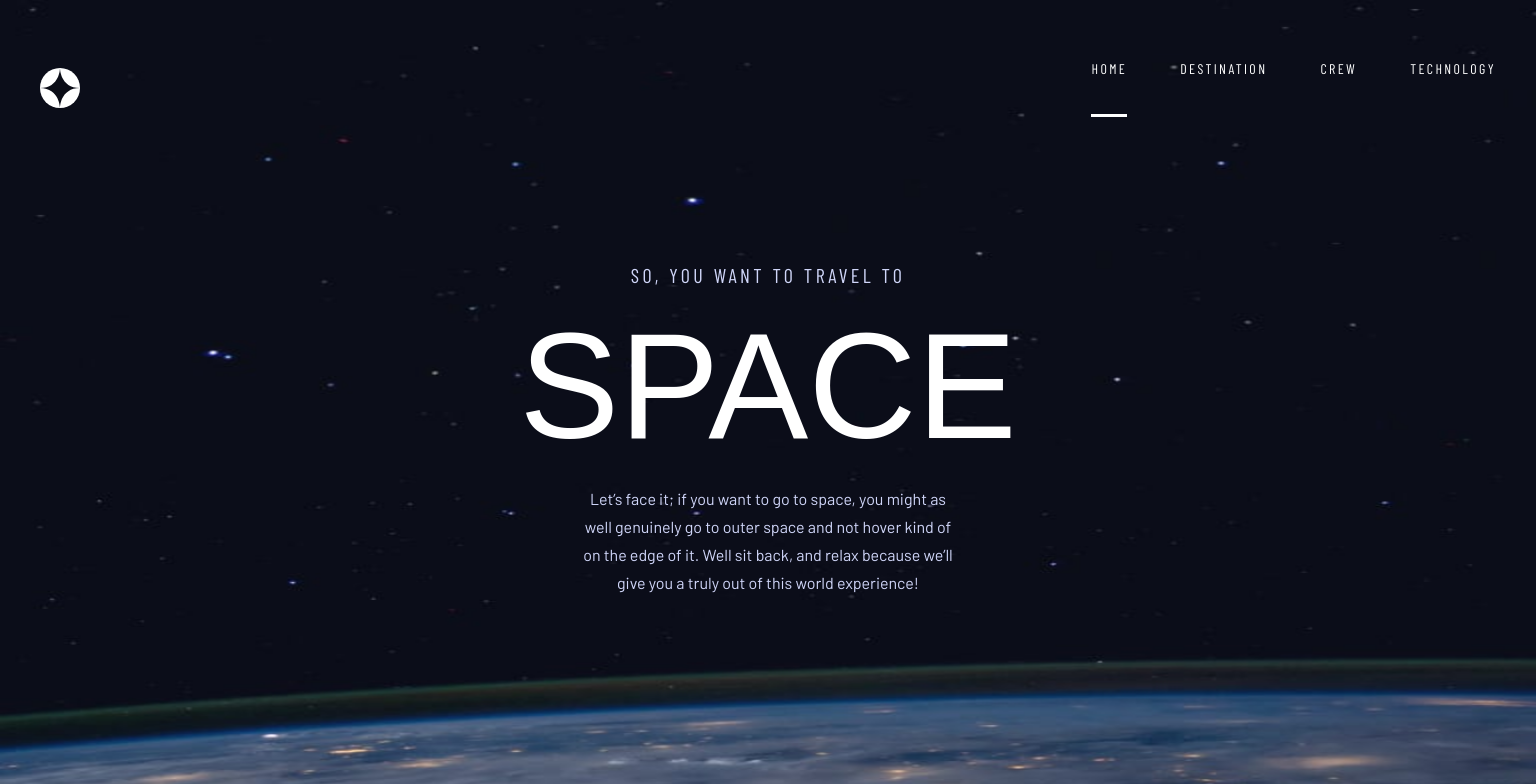
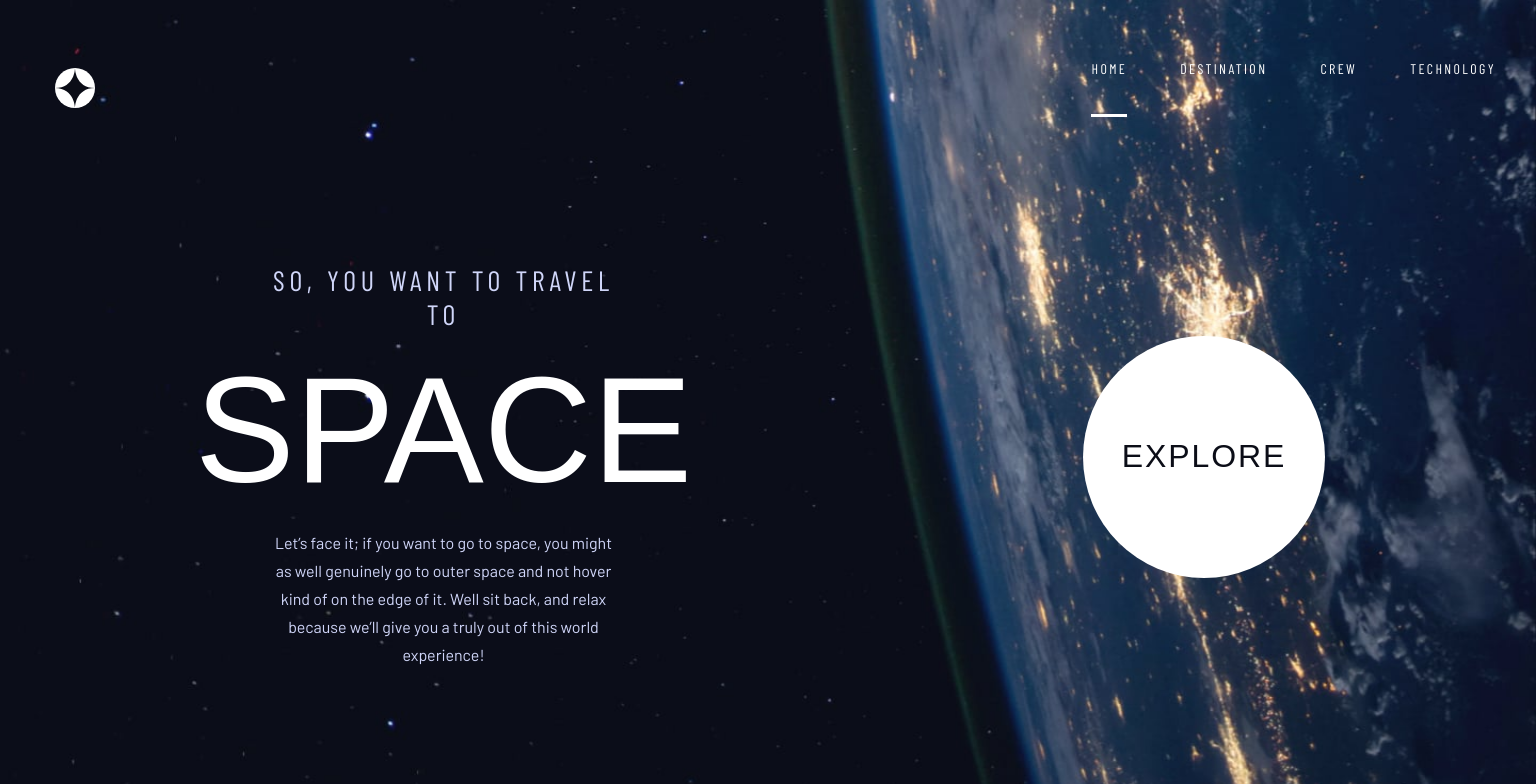
Before and after one commit to BlessSinister/space_in_your_self, a React (Create React App) app: page / in a window 1536 px wide. Shown: the top 784 px of the page. Built offline with nearby package versions, Linux system fonts and the light colour scheme; a web font is replaced by a local one.

Commit message:
start_create_1440px_home

```diff
--- a/src/components/Header.jsx
+++ b/src/components/Header.jsx
@@ -1,9 +1,11 @@
 import React, { useState } from 'react'
 import style from './header.module.css'
 import { NavLink, Link } from 'react-router-dom'
+import { useResize } from '../custom-hooks/use-resiz'
 
 export default function Header() {
   const [active, setActive] = useState(false)
+  const sizeScreen = useResize()
 
   const activeMenuFn = () => {
     setActive(!active)
--- a/src/components/header.module.css
+++ b/src/components/header.module.css
@@ -8,6 +8,11 @@ section {
     padding-left: 4rem;
     padding-right: 4rem;
     padding-top: 4rem;
+  }
+}
+@media (min-width: 1140px) {
+  section {
+    padding-left: 5.5rem;
   }
 }
 .header_container {
--- a/src/pages/Home/Main.jsx
+++ b/src/pages/Home/Main.jsx
@@ -1,23 +1,27 @@
 import React from 'react'
 import style from './main.module.css'
 import { Link } from 'react-router-dom'
+import { useResize } from '../../custom-hooks/use-resiz'
+export default function Main() {
+  const sizeScreen = useResize()
 
-export default function Main() {
   return (
     <>
+      <div className={style.decro_1440_view_container}>
         <section className={style.main_container}>
           <p className={style.subtitle}>SO, YOU WANT TO TRAVEL TO</p>
           <h1 className={style.main_title}>SPACE</h1>
           <p className={style.description}>
-          Let’s face it; if you want to go to space, you might as well genuinely
-          go to outer space and not hover kind of on the edge of it. Well sit
-          back, and relax because we’ll give you a truly out of this world
-          experience!
+            Let’s face it; if you want to go to space, you might as well
+            genuinely go to outer space and not hover kind of on the edge of it.
+            Well sit back, and relax because we’ll give you a truly out of this
+            world experience!
           </p>
         </section>
         <Link to="/destination" style={{ textDecoration: 'none' }}>
           <div className={style.explore}>Explore</div>
         </Link>
+      </div>
     </>
   )
 }
--- a/src/pages/Home/home.module.css
+++ b/src/pages/Home/home.module.css
@@ -25,3 +25,11 @@
     height: auto;
   }
 }
+@media (min-width: 1440px) {
+  .container {
+    background: url('../../../public/assets/home/background-home-desktop.jpg');
+    background-repeat: no-repeat;
+    background-size: 100% 100%;
+    height: 100vh;
+  }
+}
--- a/src/pages/Home/main.module.css
+++ b/src/pages/Home/main.module.css
@@ -7,12 +7,26 @@
   align-items: center;
   text-align: center;
 }
+
 @media (min-width: 768px) {
   .main_container {
     max-width: 45rem;
     margin-top: 10.6rem;
   }
 }
+.decro_1440_view_container {
+  display: flex;
+  flex-direction: column;
+  align-items: center;
+  width: 100%;
+}
+@media (min-width: 1440px) {
+  .decro_1440_view_container {
+    flex-direction: row;
+    justify-content: space-around;
+  }
+}
+
 .subtitle {
   color: #d0d6f9;
   letter-spacing: 0.25rem;
@@ -24,9 +38,17 @@
 }
 @media (min-width: 768px) {
   .subtitle {
-    font-family: 'Barlow Condensed', sans-serif;
     max-width: 28rem;
     font-size: 2rem;
+    letter-spacing: 0.17em;
+    text-align: center;
+    margin-bottom: 2.4rem;
+  }
+}
+@media (min-width: 1440px) {
+  .subtitle {
+    max-width: 39rem;
+    font-size: 2.8rem;
     letter-spacing: 0.17em;
     text-align: center;
     margin-bottom: 2.4rem;
```
Lines whose indentation alone changed are shown as unchanged.
